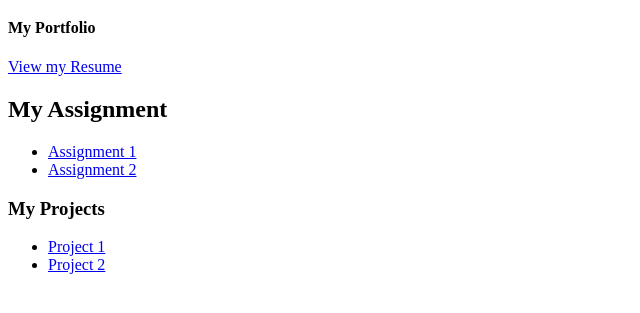
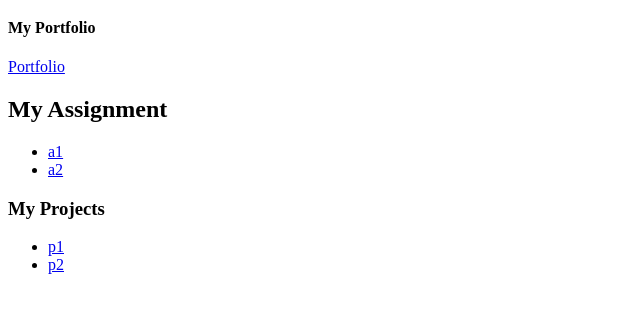
Before and after one commit to Suhail7985/suhail7985.github.io, a plain HTML site: page index.html in a window 1280 px wide. Shown: the part 61-374 px from the top of the page, without its empty margins (0-640 px from the left). Drawn offline with Linux system fonts and the light colour scheme.

Commit message:
updated-8

```diff
--- a/index.html
+++ b/index.html
@@ -8,16 +8,16 @@
 <body>
     <h1>Mohd Suhail</h1>
     <h4>My Portfolio</h4>
-    <a href="/My_Portfolio/">View my Resume</a>
+    <a href="/My_Portfolio/">Portfolio</a>
     <h2>My Assignment</h2>
     <ul>
-     <li><a href="/a1/">Assignment 1</a></li>
-     <li><a href="/a2/">Assignment 2</a></li>
+     <li><a href="/a1/">a1</a></li>
+     <li><a href="/a2/">a2</a></li>
     </ul>
     <h3>My Projects</h2>
         <ul>
-        <li><a href="/p1/">Project 1</a></li>
-         <li><a href="/p2/">Project 2</a></li>
+        <li><a href="/p1/">p1</a></li>
+         <li><a href="/p2/">p2</a></li>
         </ul>
 
 </body>
```
Also changed, not shown: 2 other files.
